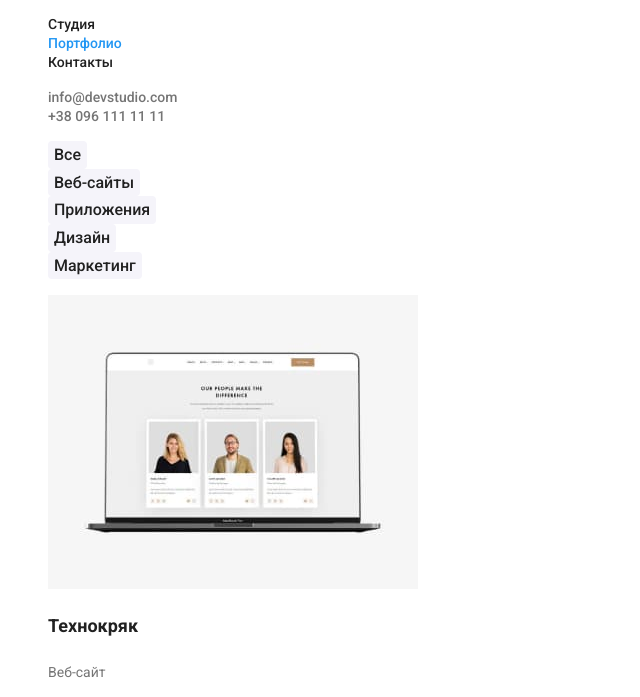
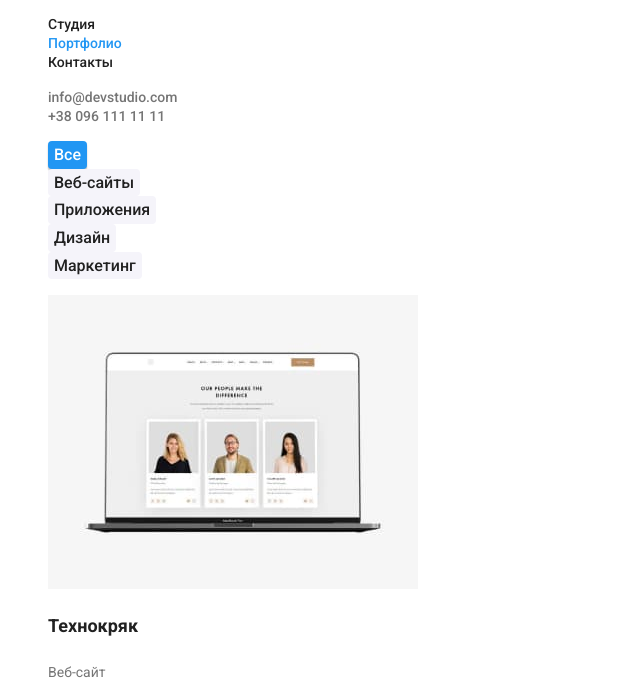
Before and after one commit to smisyuk4/goit-markup-hw-02, a plain HTML site: page portfolio.html in a window 1280 px wide. Shown: the part 41-738 px from the top of the page, without its empty margins (0-640 px from the left). Drawn offline with Linux system fonts and the light colour scheme.

Commit message:
добавил класс active к кнопкам портфолио

```diff
--- a/css/styles.css
+++ b/css/styles.css
@@ -118,13 +118,13 @@ body {
 .portfolio .button {
     background-color: var(--bgd-color);
     color: var(--main-color);
-    font-family: 'Roboto';
     font-weight: 500;
     line-height: 1.6;
 }
 
 .portfolio .button:focus,
-.portfolio .button:hover {
+.portfolio .button:hover,
+.portfolio .active {
     background-color: var(--brand-color);
     color: var(--third-color);
     box-shadow: 0px 3px 1px rgba(0, 0, 0, 0.1),
--- a/portfolio.html
+++ b/portfolio.html
@@ -49,7 +49,7 @@
 
             <ul class="list">
                 <li class="item">
-                    <button class="button" type="button">Все</button>
+                    <button class="button active" type="button">Все</button>
                 </li>
                 <li class="item">
                     <button class="button" type="button">Веб-сайты</button>
```
